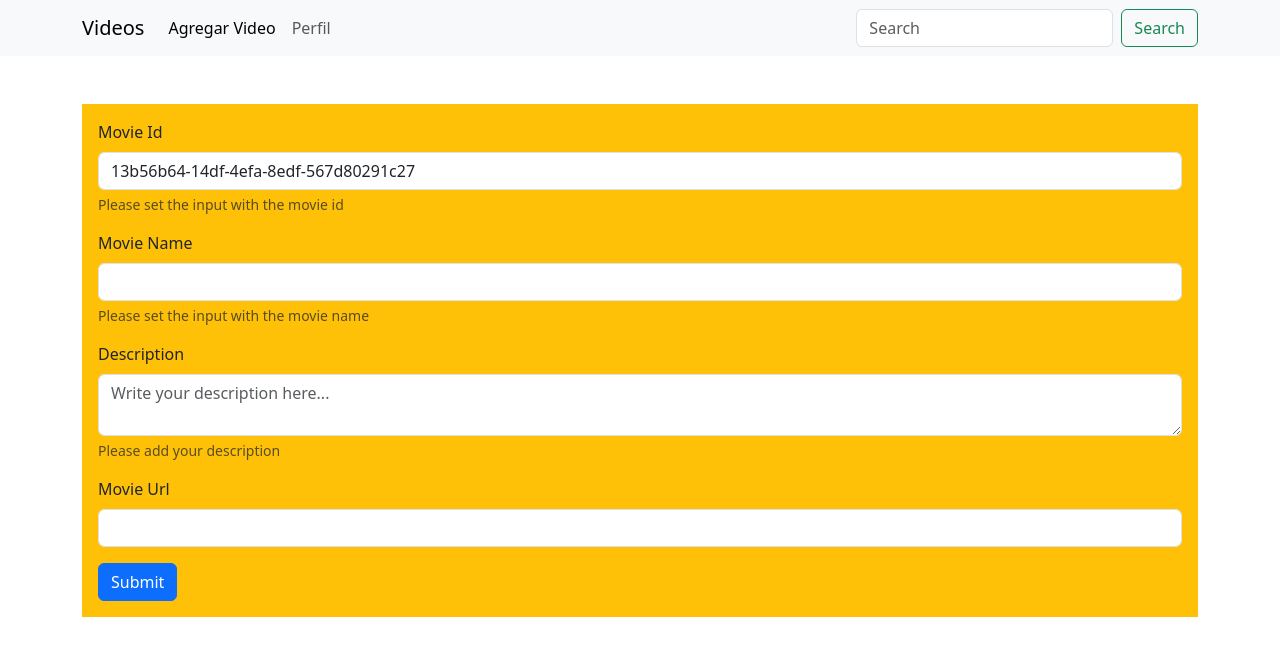
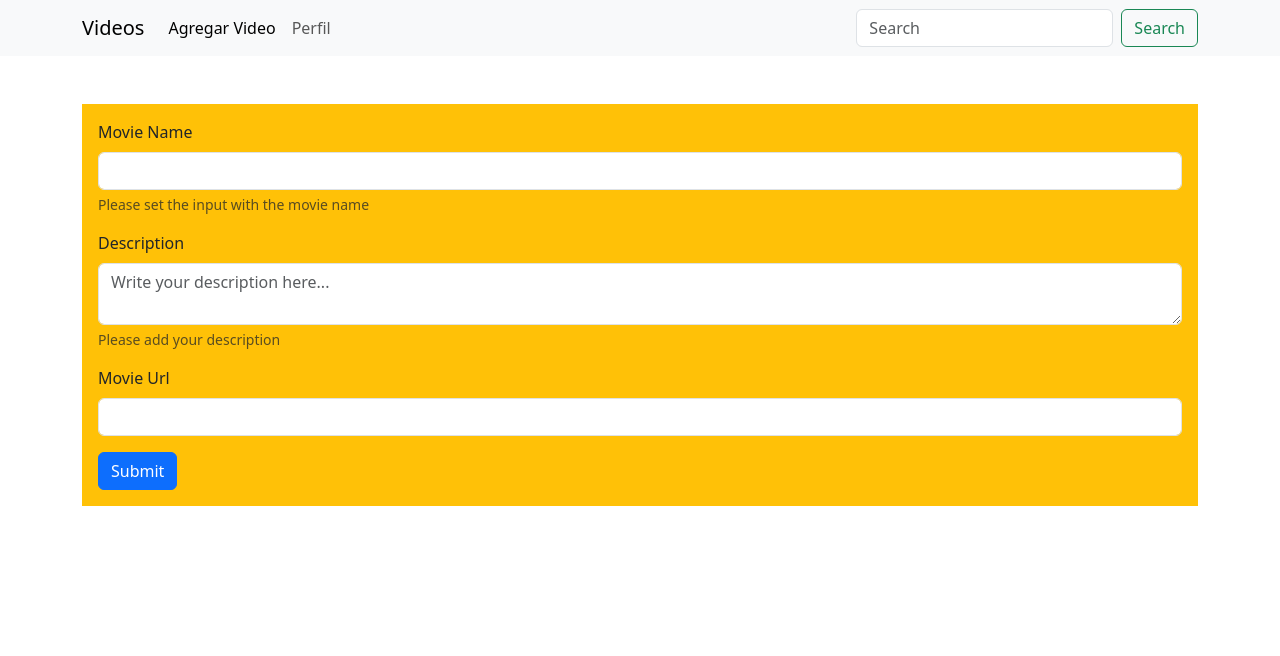
Before and after one commit to dfbastidas/microservices_lab, a React (Vite) app in the folder frontend/: page /add-video in a window 1280 px wide. Shown: the top 656 px of the page. Built offline with nearby package versions, Linux system fonts and the light colour scheme.

Commit message:
removido campo de id, pues no es necesario

```diff
--- a/frontend/src/views/AddVideoPage.tsx
+++ b/frontend/src/views/AddVideoPage.tsx
@@ -35,11 +35,6 @@ export default function AddVideoPage() {
         <>
             <form className='container bg-warning p-3' onSubmit={handleSubmit}>
                 <div className="mb-3">
-                    <label className="form-label">Movie Id</label>
-                    <input type="text" className="form-control" name="id" value={video.id} onChange={handleChange}/>
-                    <div id="movieId" className="form-text">Please set the input with the movie id</div>
-                </div>
-                <div className="mb-3">
                     <label className="form-label">Movie Name</label>
                     <input type="text" className="form-control" name="name" value={video.name} onChange={handleChange}/>
                     <div id="movieName" className="form-text">Please set the input with the movie name</div>
```
